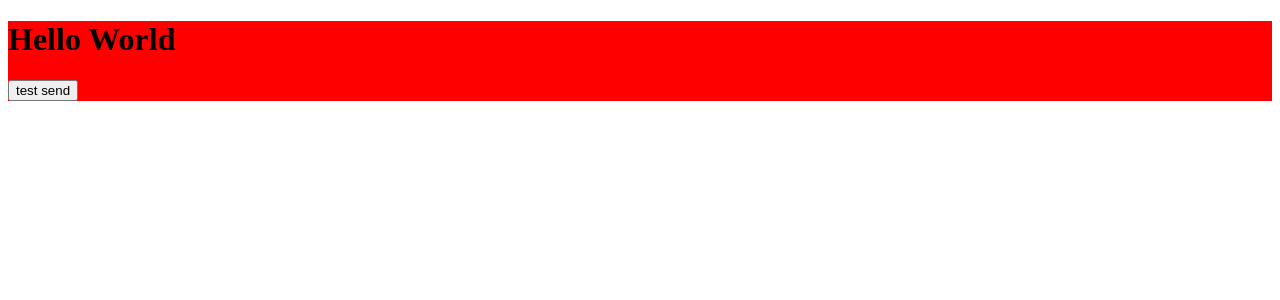
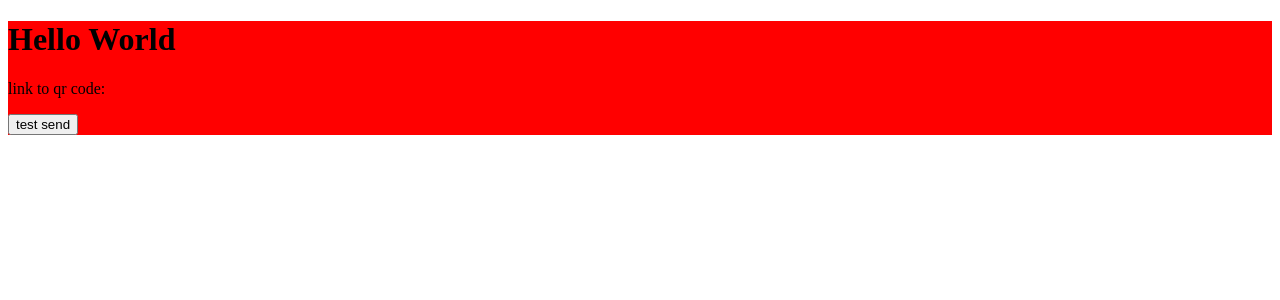
Before and after one commit to patrickedelen/picshare, a Next.js app in the folder nextjs/: page / in a window 1280 px wide. Shown: the top 300 px of the page. Built offline with nearby package versions, Linux system fonts and the light colour scheme; no server answers.

Commit message:
display image from client to desktop

```diff
--- a/nextjs/pages/index.jsx
+++ b/nextjs/pages/index.jsx
@@ -1,4 +1,4 @@
-import { Image } from 'next/image'
+import Image from 'next/image'
 import React, { useEffect, useState } from 'react'
 import QRCode from "react-qr-code";
 
@@ -11,10 +11,17 @@ import styles from '../app/main.module.css'
 
 // send
 
+// on websocket message with sent picture, save as file locally
+// allow downloading file with a button
+// show picture on desktop page
+
 export default function Index() {
 
     const [ws, setWs] = useState(null)
     const [qrData, setQrData] = useState(null)
+    const [file, setFile] = useState(null)
+
+    const [imageSrc, setImageSrc] = useState('')
 
     useEffect(() => {
         const websocket = new WebSocket('ws://localhost:8081')
@@ -28,7 +35,11 @@ export default function Index() {
             const data = JSON.parse(event.data)
 
             if (data.type === 'openSuccess') {
-                setQrData(`https://b16ac9952843.ngrok.app/${data.id}`)
+                setQrData(`https://888a45a6a1de.ngrok.app/${data.id}`)
+            }
+            if (data.type === 'imageReceive') {
+                // console.log('got image', data.image)
+                setImageSrc(data.image)
             }
         }
 
@@ -54,7 +65,9 @@ export default function Index() {
                 viewBox={`0 0 256 256`}
                 />
             )}
+            <p>link to qr code: {qrData}</p>
             <button onClick={() => sendMessage('hello')}>test send</button>
+            {imageSrc && <Image height="400" width="400" src={imageSrc} /> }
         </div>
     )
 }
```
Also changed, not shown: nextjs/pages/[id].jsx (+6 -2 lines), 1 other file (tests, documents, lock files or other folders).
